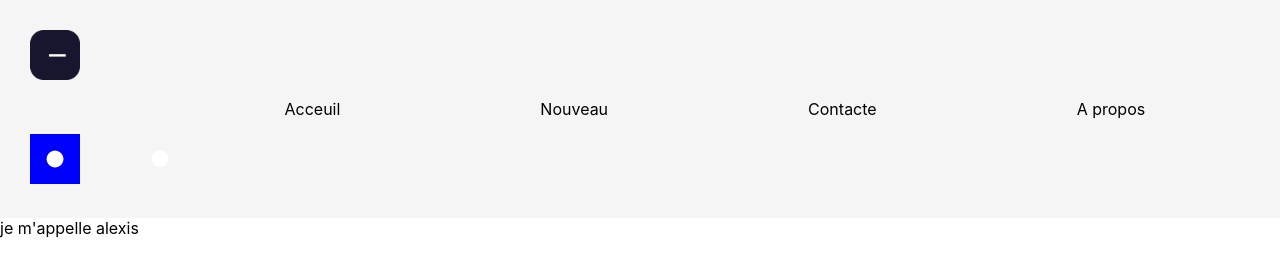
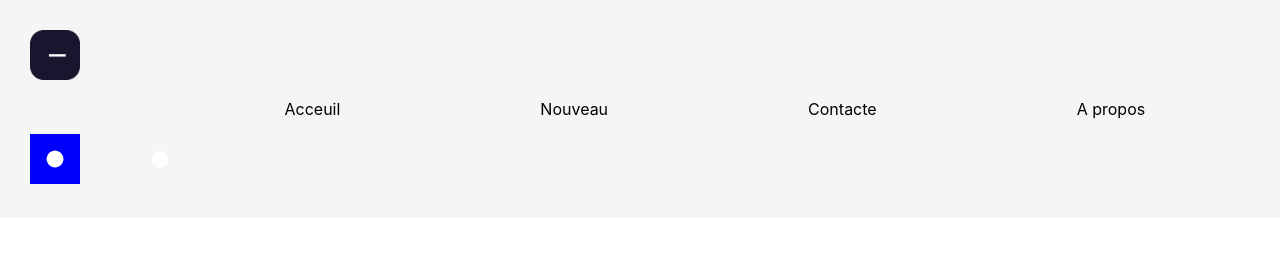
Before and after one commit to hicams/ProjectSMRT, a plain HTML site: page index.html in a window 1280 px wide. Drawn offline with Linux system fonts and the light colour scheme.

Commit message:
version sans aleksis

```diff
--- a/index.html
+++ b/index.html
@@ -25,7 +25,7 @@
                 </ul>
             </nav>
         </header>
-        <p>je m'appelle alexis</p>
+
     </body>
 
 </html>
```
